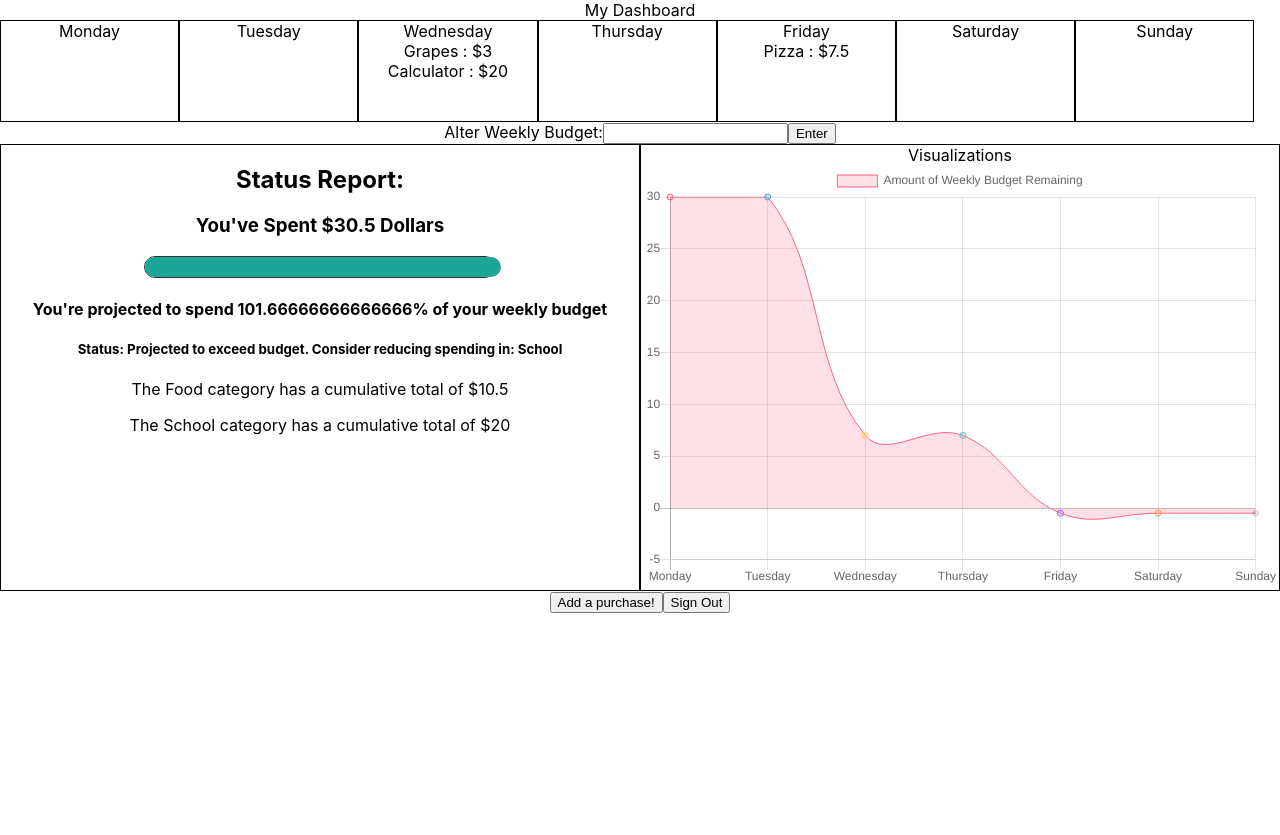
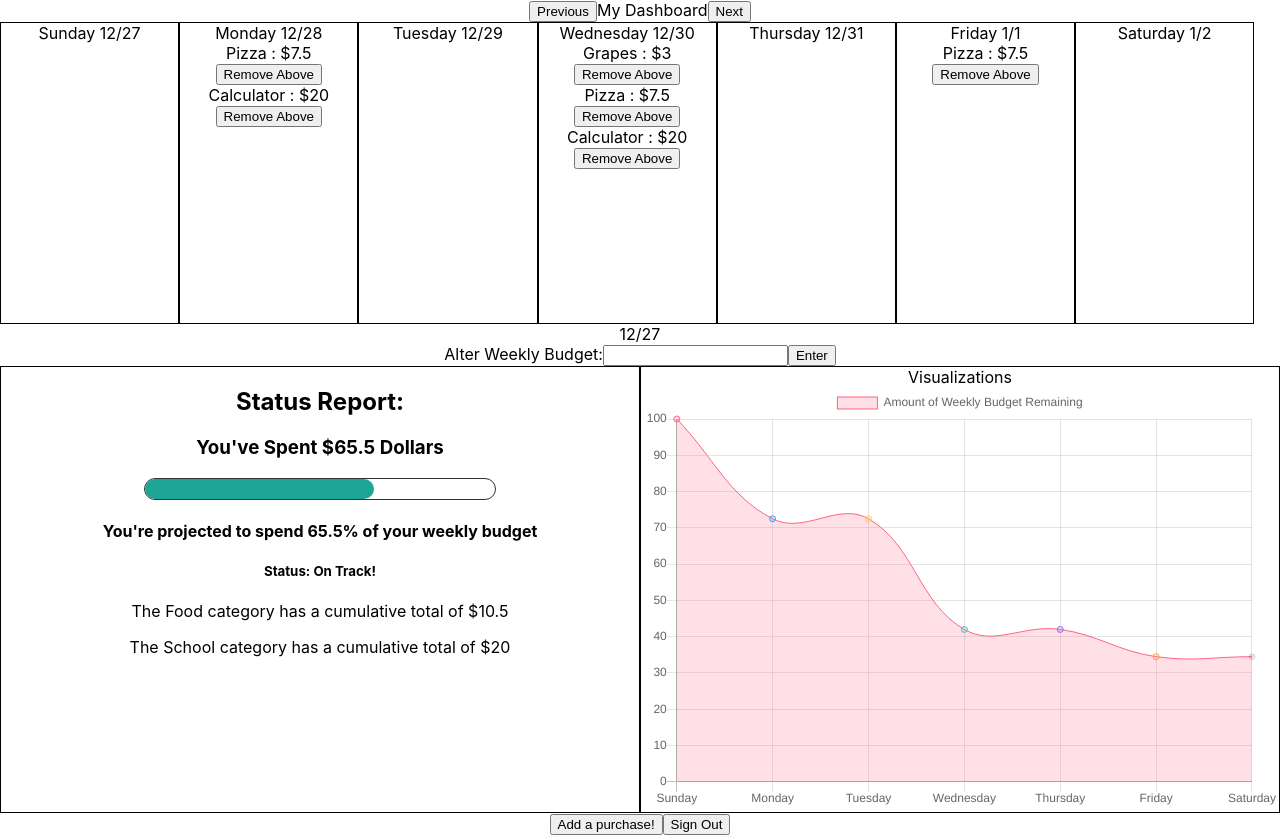
Before and after one commit to skidambi3/BudgetApp, a React (Create React App) app in the folder dashboard/: page / in a window 1280 px wide. Before the commit the page ends 800 px from the top, so only its background shows below. Built offline with nearby package versions, Linux system fonts and the light colour scheme.

Commit message:
added real-time dates and rewrote Purchases class structure

```diff
--- a/dashboard/src/App.css
+++ b/dashboard/src/App.css
@@ -53,9 +53,10 @@
 .weekly-calendar{
   display: grid;
   grid-template-columns: 14% 14% 14% 14% 14% 14% 14% ;
+
 }
 
 .date{
   border:1px solid;
-  height: 100px;
+  height: 300px;
 }
--- a/dashboard/src/App.js
+++ b/dashboard/src/App.js
@@ -1,20 +1,34 @@
 import logo from './logo.svg';
 import './App.css';
-import React, { Component } from 'react';
+import React, { useState, Component } from 'react';
 import { DayPilot, DayPilotCalendar } from "daypilot-pro-react";
 import ProgressBar from './ProgressBar.js';
 import Calendar from './Calendar.js';
 import LineChart from './Chart.js';
-import { thisWeek, weeklyBudget } from './store.js';
+import { user1, thisWeek } from './store.js';
+import { startOfWeek, format, addDays, getTime } from 'date-fns'
 
 
+//going to previous and next = add/subtract 7 days
+//add currentFirstDay which use to determine what to render in that week
+//only class should be purchase, day should be converted into a Date object
+//checkboxes for each repetition day so attribute is an array not a string
+//getDay returns 0-6 corresponding to M-S
+//isEqual() compares date objects
 
-const findPurchaseTotal = (week) => {
+
+// let formattedFirstDay = format(firstDay,' EEEEEE M/d');
+// console.log(formattedFirstDay);
+const findPurchaseTotal = (account, startOfWeek) => {
   let sum = 0;
-  for (const date of week.dates) {
-    for (const purchase of date.purchases) {
+  console.log(account);
+  for (const purchase of account.purchases) {
+    if (purchase.repetition.length > 0) {
+      sum += purchase.repetition.length * purchase.price;
+    }
+    else if (getTime(purchase.day) >= getTime(startOfWeek) && getTime(purchase.day) < getTime(addDays(startOfWeek, 7)))
       sum += purchase.price;
-    }
+
   }
   return sum;
 }
@@ -36,32 +50,34 @@ const findPriceDistribution = (week) => {
   return prices;
 }
 
-const generateDailyCosts = (week) => {
+const generateDailyCosts = (account,startOfWeek) => {
   let cumulativeCost = 0;
-  let budget = weeklyBudget;
-  let days = ['M', 'Tu', 'W', 'Th', 'F', 'Sa', 'Su'];
+  let budget = account.weeklyBudget;
+  let days = ['Su','Mo', 'Tu', 'We', 'Th', 'Fr', 'Sa'];
   let dailyCosts = [budget, budget, budget, budget, budget, budget, budget];
+  console.log(startOfWeek);
   for (let i = 0; i < 7; i++) {
-    for (const date of week.dates) {
-      for (const purchase of date.purchases) {
-        if (purchase.day == days[i]) {
-          cumulativeCost += purchase.price
-        }
+    for (const purchase of account.purchases) {
+      if (purchase.repetition.includes(days[i])) {
+        cumulativeCost += purchase.price;
       }
+      else if (format(purchase.day,'EEEEEE') === days[i] && (getTime(purchase.day) >= getTime(startOfWeek) && getTime(purchase.day) < getTime(addDays(startOfWeek, 7)))) {
+        cumulativeCost += purchase.price;
+      }
+
     }
     dailyCosts[i] -= cumulativeCost;
   }
   return dailyCosts
 }
 
-const statusMessage = (week, budget, categoryPrices) => {
-  if (findPurchaseTotal(week) <= budget) {
+const statusMessage = (account, budget, categoryPrices,startOfWeek) => {
+  if (findPurchaseTotal(account,startOfWeek) <= budget) {
     return "On Track!"
   }
   else {
     let maxCategory = "";
     let maxPrice = 0;
-    console.log(categoryPrices);
     for (const key in categoryPrices) {
       console.log(key);
       if (categoryPrices[key] > maxPrice) {
@@ -76,33 +92,63 @@ const statusMessage = (week, budget, categoryPrices) => {
   }
 }
 
+const parseRepetitions = (repetition, purchase) => {
+  let dates = [];
+  if (repetition === "no") {
+    return repetition;
+  }
+  let startIndex = 0;
+  for (let i = 0; i < repetition.length; i++) {
+    if (repetition.substring(i, i + 1) === "/") {
+      dates.push(repetition.substring(startIndex, i));
+      startIndex = i + 1;
+    }
+  }
+  dates.push(repetition.substring(repetition.length - 1, repetition.length));
+  return dates;
+}
+
+const processRepetitions = (account) => {
+  for (const purchase in account.purchases) {
+    if (purchase.reptitions.length > 0) {
+
+    }
+  }
+}
+
 function App() {
   const vals = findPriceDistribution(thisWeek);
-  console.log(vals);
+  let convertedWeek = processRepetitions(thisWeek);
+  const [firstDay, setDate] = useState(startOfWeek(new Date()));
+  const alterDate = (count) => {
+    setDate(addDays(firstDay, count));
+    console.log(addDays(firstDay, count))
+  }
   return (
 
     <div className="App">
 
+      <button onClick={() => alterDate(-7)}>Previous</button>
       My Dashboard
-
-      <Calendar />
+      <button onClick={() => alterDate(7)}>Next</button>
+      <Calendar startDate={firstDay} />
       {/* TODO: grid layout from MDN guide for columns */}
-
+      {format(firstDay, ' M/d')}
       <form >
         <label>
           Alter Weekly Budget:
-          <input type="text"  />
+          <input type="text" />
         </label>
         <input type="submit" value="Enter" />
       </form>
       <div class="wrapper">
         <div class="status-report">
           <h2>Status Report:</h2>
-          <h3>You've Spent ${findPurchaseTotal(thisWeek)} Dollars</h3>
+          <h3>You've Spent ${findPurchaseTotal(user1,firstDay)} Dollars</h3>
 
-          <ProgressBar percentage={findPurchaseTotal(thisWeek) / weeklyBudget * 100} />
-          <h4>You're projected to spend {findPurchaseTotal(thisWeek) / weeklyBudget * 100}% of your weekly budget</h4>
-          <h5>Status: {statusMessage(thisWeek, weeklyBudget, vals)}</h5>
+          <ProgressBar percentage={findPurchaseTotal(user1,firstDay) / user1.weeklyBudget * 100} />
+          <h4>You're projected to spend {findPurchaseTotal(user1,firstDay) / user1.weeklyBudget * 100}% of your weekly budget</h4>
+          <h5>Status: {statusMessage(user1, user1.weeklyBudget, vals,firstDay)}</h5>
           <div>
             {
               Object.keys(vals).map((key, index) => (
@@ -113,7 +159,7 @@ function App() {
         </div>
         <div class="visualizations">
           Visualizations
-          <LineChart dailyCosts={generateDailyCosts(thisWeek, weeklyBudget)} />
+          <LineChart dailyCosts={generateDailyCosts(user1,firstDay)} />
 
         </div>
 
--- a/dashboard/src/Calendar.js
+++ b/dashboard/src/Calendar.js
@@ -1,68 +1,76 @@
 import React, {Component} from 'react';
 import './Calendar.css';
-import {thisWeek} from './store.js';
+import {user1} from './store.js';
+import { startOfWeek,format,addDays,isEqual } from 'date-fns'
 
 
 
-const returnPurchaseInfo = (day,week) => {
+const returnPurchaseInfo = (day,account) => {
   let purchases = [];
-  for (const date of week.dates) {
-    if (date.day === day) {
-      for (const purchase of date.purchases) {
-        purchases.push(<li class = "purchase-item">{purchase.name} : ${purchase.price}</li>)
-        parseRepetitions(purchase.repetition,purchase);
-      }
+  console.log(day);
+  for (const purchase of account.purchases) {
+
+    if (purchase.repetition.includes(format(day,'EEEEEE')) ){
+      purchases.push(<div><li class = "purchase-item">{purchase.name} : ${purchase.price}</li> <button>Remove Above</button></div>)
+
+    }
+    else if (isEqual(purchase.day,day)) {
+        purchases.push(<div><li class = "purchase-item">{purchase.name} : ${purchase.price}</li> <button>Remove Above</button></div>)
+
     }
   }
   return purchases
 }
 
-const parseRepetitions = (repetition,purchase) => {
-  let dates = [];
-  if (repetition === "no") {
-    return repetition;
-  }
-  let startIndex = 0;
-  for (let i = 0; i < repetition.length; i++) {
-    if (repetition.substring(i,i+1) === "/") {
-      dates.push(repetition.substring(startIndex,i));
-      startIndex = i+1;
+
+
+class Calendar extends Component {
+  constructor(props) {
+    super(props)
+
+    this.state = {
+        startDate: props.startDate
     }
   }
-  dates.push(repetition.substring(repetition.length-1,repetition.length));
-  console.log(dates);
-}
-
-class Calendar extends Component {
-
   render() {
 
     return (
       <div class = "weekly-calendar">
         <div class = "date">
-          Monday
-        </div>
-        <div class = "date">
-          Tuesday
-        </div>
-        <div class = "date">
-          Wednesday
-          {returnPurchaseInfo("W",thisWeek)}
-        </div>
-        <div class = "date">
-          Thursday
-        </div>
-        <div class = "date">
-          Friday
-          {returnPurchaseInfo("F",thisWeek)}
+          Sunday {format(this.props.startDate,' M/d')}
+          {returnPurchaseInfo(addDays(this.props.startDate,0),user1)}
 
         </div>
         <div class = "date">
-          Saturday
+          Monday {format(addDays(this.props.startDate,1),' M/d')}
+          {returnPurchaseInfo(addDays(this.props.startDate,1),user1)}
+
         </div>
         <div class = "date">
-          Sunday
+          Tuesday {format(addDays(this.props.startDate,2),' M/d')}
+          {returnPurchaseInfo(addDays(this.props.startDate,2),user1)}
+
         </div>
+        <div class = "date">
+          Wednesday {format(addDays(this.props.startDate,3),' M/d')}
+          {returnPurchaseInfo(addDays(this.props.startDate,3),user1)}
+        </div>
+        <div class = "date">
+          Thursday {format(addDays(this.props.startDate,4),' M/d')}
+          {returnPurchaseInfo(addDays(this.props.startDate,4),user1)}
+
+        </div>
+        <div class = "date">
+          Friday {format(addDays(this.props.startDate,5),' M/d')}
+          {returnPurchaseInfo(addDays(this.props.startDate,5),user1)}
+
+        </div>
+        <div class = "date">
+          Saturday {format(addDays(this.props.startDate,6),' M/d')}
+          {returnPurchaseInfo(addDays(this.props.startDate,6),user1)}
+
+        </div>
+
       </div>
     );
   }
--- a/dashboard/src/Chart.js
+++ b/dashboard/src/Chart.js
@@ -17,10 +17,10 @@ class LineChart extends Component {
             <div>
                 <Line
                 data={{
-                    labels: ['Monday', 'Tuesday', 'Wednesday', 'Thursday', 'Friday', 'Saturday',"Sunday"],
+                    labels: ['Sunday','Monday', 'Tuesday', 'Wednesday', 'Thursday', 'Friday', 'Saturday'],
                     datasets: [{
                         label: 'Amount of Weekly Budget Remaining',
-                        data: this.state.dailyCosts,
+                        data: this.props.dailyCosts,
                         backgroundColor: [
                             'rgba(255, 99, 132, 0.2)',
                             'rgba(54, 162, 235, 0.2)',
--- a/dashboard/src/ProgressBar.js
+++ b/dashboard/src/ProgressBar.js
@@ -12,7 +12,7 @@ class ProgressBarExample extends React.Component {
     render() {
         return (
             <div>
-                <ProgressBar percentage={this.state.percentage}/>
+                <ProgressBar percentage={this.props.percentage}/>
             </div>
         )
     }
--- a/dashboard/src/store.js
+++ b/dashboard/src/store.js
@@ -1,4 +1,5 @@
 import React from 'react';
+import { startOfWeek,format,addDays,isEqual } from 'date-fns'
 
 class Week {
   constructor(dates) {
@@ -6,10 +7,16 @@ class Week {
   }
 }
 
-class Date {
+class Day {
   constructor(day, purchases) {
     this.day = day;
     this.purchases = purchases;
+  }
+}
+class Account {
+  constructor(purchases,budget) {
+    this.purchases = purchases;
+    this.weeklyBudget = budget;
   }
 }
 
@@ -23,13 +30,14 @@ class Purchase {
   }
 }
 
-let wed1 = new Purchase("Grapes", 3, "Food", "W", "No");
-let fri1 = new Purchase("Pizza", 7.5, "Food", "F", "M/W/F");
-let wed2 = new Purchase("Calculator", 20, "School", "W", "M/W");
+let wed1 = new Purchase("Grapes", 3, "Food", addDays(startOfWeek(new Date()),3), []);
+let fri1 = new Purchase("Pizza", 7.5, "Food", addDays(startOfWeek(new Date()),5), ['Mo','We','Fr']);
+let wed2 = new Purchase("Calculator", 20, "School", addDays(startOfWeek(new Date()),3), ["Mo","We"]);
 
-let wed = new Date("W", [wed1, wed2]);
-let fri = new Date("F", [fri1]);
+let wed = new Day("W", [wed1, wed2]);
+let fri = new Day("F", [fri1]);
+
+let user1 = new Account([wed1,fri1,wed2],100)
 
 let thisWeek = new Week([wed, fri]);
-let weeklyBudget = 30;
-export { thisWeek, weeklyBudget };
+export { user1,thisWeek };
```
Also changed, not shown: 1 other file (tests, documents, lock files or other folders).
